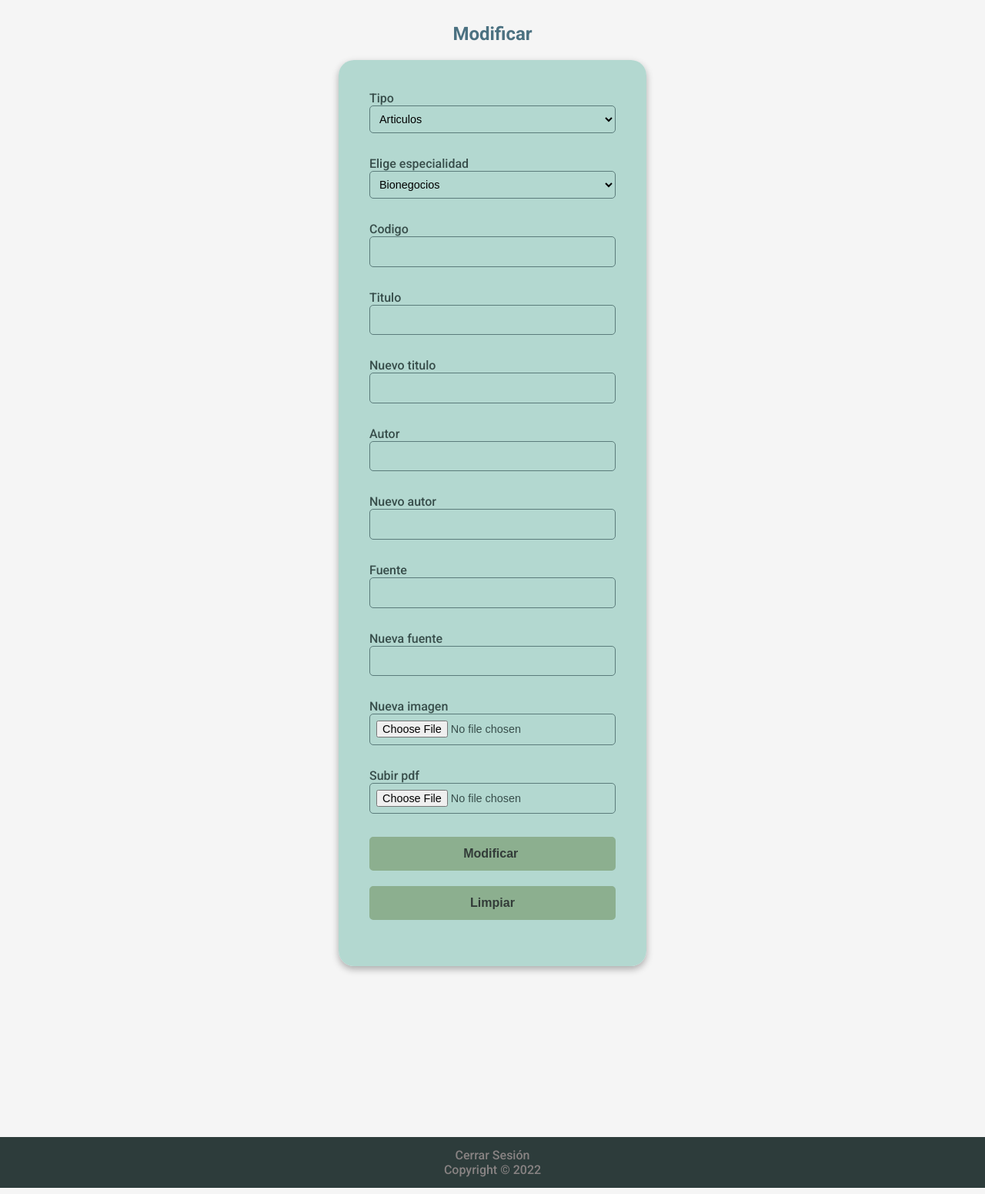
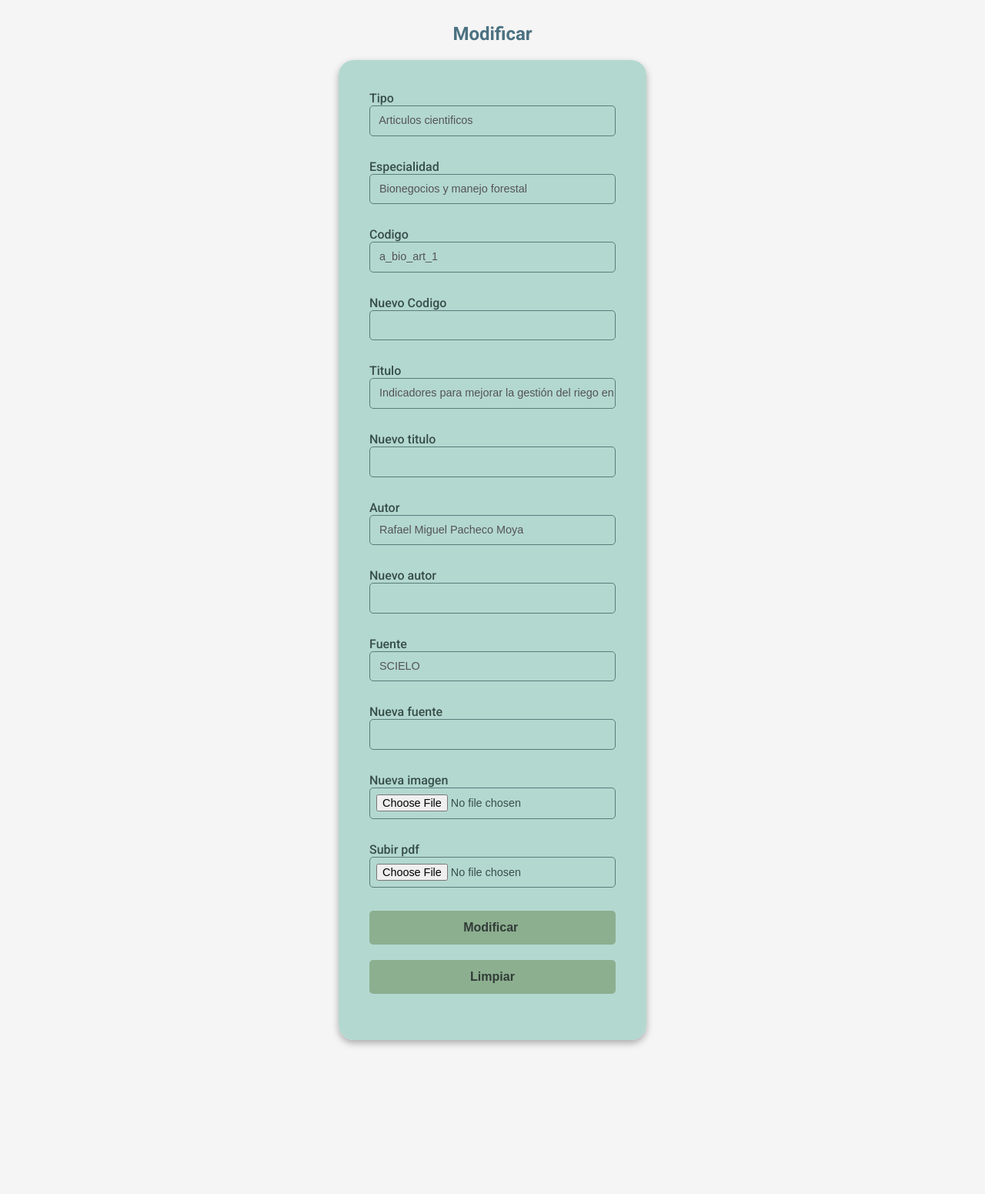
Before and after one commit to Jorge012345/biblioteca_unfv, a PHP site: page /admin/menu/modificar.php?id=5 in a window 1280 px wide. Shown: the part 70-1621 px from the top of the page at 77% size. Run offline with PHP 8.4, Linux system fonts and the light colour scheme; data comes from the database, SQL or seed files in the repository.

Commit message:
modificar_1_parte

```diff
--- a/Terrazas Jorge/admin/home_admin.php
+++ b/Terrazas Jorge/admin/home_admin.php
@@ -67,7 +67,7 @@
 
                     <td  class="btn_tabla">
                         <div >
-                            <a href=" <?php echo "../assets/php/Funciones_administrador/modificar.php?id={$fila['id']}";?>"> <input type='button' class="btn_tabla" value="Modificar" ></a>
+                            <a href=" <?php echo "../admin/menu/modificar.php?id={$fila['id']}";?>"> <input type='button' class="btn_tabla" value="Modificar" ></a>
                         </div>
                     </td>
 
--- a/Terrazas Jorge/admin/menu/agregar.php
+++ b/Terrazas Jorge/admin/menu/agregar.php
@@ -18,7 +18,8 @@
     <main>
 
 
-        <h2>Agregar</h2>
+        <h2>Agregar</h2> <br>
+        <div class="alert">  <?php echo isset($alert) ? $alert : ''; ?></div>
 
         <form id="form-agregar"  method="POST" enctype="multipart/form-data">
 
@@ -117,7 +118,6 @@
 
             </fieldset>
         </form>
-        <div class="alert"> <?php echo isset($alert) ? $alert: ''; ?></div>
 
     </main>
     <div data-include="/BibliotecaUNFV/Terrazas%20Jorge/assets/footer.html"></div>
--- a/Terrazas Jorge/admin/menu/modificar.php
+++ b/Terrazas Jorge/admin/menu/modificar.php
@@ -17,67 +17,46 @@
     <main>
         <h2>Modificar</h2>
 
+
         <form id="form-modificar" method="post" enctype="multipart/form-data">
 
             <fieldset class="contenido-solicitud">
+        <?php
+                include ("../../assets/php/conexion.php");
+                $id1=(int)$_GET['id'];
+
+                $sql="select  l.name,l.author,l.source,l.code,t.name_type,es.name_specialty from libros as l
+                        inner join tipo_libro as t on l.id_type_book=t.id
+                        inner join especialidades as es on l.id_especialidad=es.id
+                        where l.id={$id1}" ;
+                $execute=mysqli_query($conexion,$sql);
+                while($fila=mysqli_fetch_assoc($execute))  {
+        ?>
+                <div>
+                    <label for="tipo">Tipo</label>
+                    <input type="text"   id="tipo" value=" <?php  echo $fila['name_type'];   ?> " disabled >
+                </div>
 
                 <div>
-                    <label for="tipo">Tipo </label>
-                    <select name="txtTipo" id="tipo">
-                        <option value="articulos">Articulos</option>
-                        <option value="revistas">Revistas</option>
-                        <option value="tesis">Tesis</option>
-
-                    </select>
-                </div>
-
-
-                <div>
-                    <label for="especialidad">Elige especialidad</label>
-
-                    <select id="especialidad" name="txtEspecialidad">
-
-                        <optgroup label="Ing_agroindustrial">
-
-                            <option value="bionegocios">Bionegocios</option>
-                            <option value="gestion_recursos">Gestion de recursos hidrobiologicos</option>
-                            <option value="negocios_agro">Negocios agroindustrial</option>
-                            <option value="topicos">Topicos</option>
-
-                        </optgroup>
-                        <optgroup label="Ing_industrial">
-                            <option value="ig_calidad">Ingenieria de calidad</option>
-                            <option value="auto_manufactura">Automatización de la manufactura </option>
-                            <option value="pye">Producto y estrategia</option>
-                            <option value="mc_capi">Mercado de Capitales</option>
-                        </optgroup>
-                        <optgroup label="Ing_sistemas">
-                            <option value="d_software">Desarrollo de software</option>
-                            <option value="s_info">Seguridad informatica</option>
-                            <option value="g_sistemas">Gestor de sistemas </option>
-                            <option value="admin_tecnologias">Administrador de tecnologias de la información</option>
-
-                        </optgroup>
-                        <optgroup label="Transporte">
-                            <option value="t_transport">Tecnologia de transporte</option>
-                            <option value="g_calidad">Gestion calidad</option>
-                            <option value="ig_mant">Ingenieria de mantenimiento</option>
-                            <option value="simu_sistemas">Simulación de sistemas</option>
-
-                        </optgroup>
-
-                    </select>
+                    <label for="codigo">Especialidad</label>
+                    <input type="text"   id="codigo" value=" <?php  echo $fila['name_specialty'];   ?> "   disabled  >
                 </div>
 
                 <div>
                     <label for="codigo">Codigo</label>
-                    <input type="text" name="txtCodigo" id="codigo" required>
+                    <input type="text"   id="codigo" value=" <?php  echo $fila['code'];   ?> "   disabled>
                 </div>
+
+                <div>
+                    <label for="codigo">Nuevo Codigo</label>
+                    <input type="text" name="nuevoCodigo" id="codigo"    required>
+                </div>
+
 
 
                 <div>
                     <label for="titulo">Titulo</label>
-                    <input type="text" name="txtTitulo" id="titulo" required >
+                    <input type="text" name="txtTitulo" id="titulo" value=" <?php  echo $fila['name'];   ?> "  disabled >
                 </div>
 
 
@@ -91,17 +70,17 @@
 
                 <div>
                     <label for="autor">Autor</label>
-                    <input type="text" name="txtAutor" required>
+                    <input type="text" name="txtAutor" value=" <?php  echo $fila['author'];   ?> "   disabled>
                 </div>
 
                 <div>
                     <label for="n_autor">Nuevo autor</label>
-                    <input type="text" name="txtNuevoAutor" id="n_autor" required>
+                    <input type="text" name="txtNuevoAutor" id="n_autor"  required>
                 </div>
 
                 <div>
                     <label for="fuente">Fuente</label>
-                    <input type="text" name="txtFuente" id="fuente" required>
+                    <input type="text" name="txtFuente" id="fuente"  value=" <?php  echo $fila['source'];   ?> "  disabled>
 
                 </div>
 
@@ -130,7 +109,11 @@
                     <input type="reset" class="btn btn--solicitud" value="Limpiar">
 
                 </div>
+
+            <?php } ?>
             </fieldset>
+
+
 
         </form>
 
--- a/Terrazas Jorge/assets/js/modificar.js
+++ b/Terrazas Jorge/assets/js/modificar.js
@@ -2,4 +2,4 @@ const d=document
 
 const $form=document.getElementById("form-modificar")
 
-$form.action="../../assets/php/modificar.php"
+$form.action="../../assets/php/Funciones_administrador/modificar_e.php"
--- a/Terrazas Jorge/assets/php/Funciones_administrador/agregar_e.php
+++ b/Terrazas Jorge/assets/php/Funciones_administrador/agregar_e.php
@@ -36,6 +36,7 @@
            values ('$titulo',$int_code_tipo,'$autor','$fuente','$codigo','$rutaimg2','$rutapdf2',$int_code_especialidad)";
 
         $resultado= mysqli_query($conexion,$sql);
+        $alert='';
 
         if($resultado){
             $alert='<p>se inserto correctamente </p>';
@@ -43,6 +44,8 @@
 
         }else{
             $alert='<p>Hubo un error</p>';
+            header("location:/BibliotecaUNFV/Terrazas%20Jorge/admin/menu/agregar.php");
+
         }
 
     }
```
Also changed, not shown: Terrazas Jorge/assets/php/Funciones_administrador/modificar.php (deleted), Terrazas Jorge/assets/php/Funciones_administrador/modificar_e.php (added).
